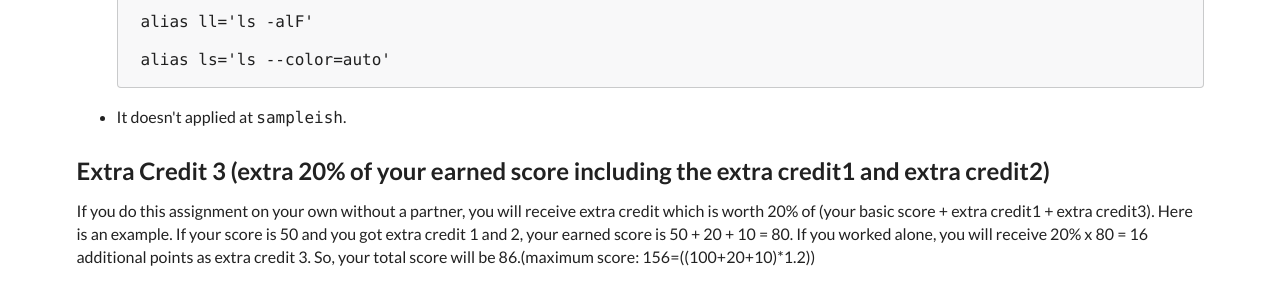
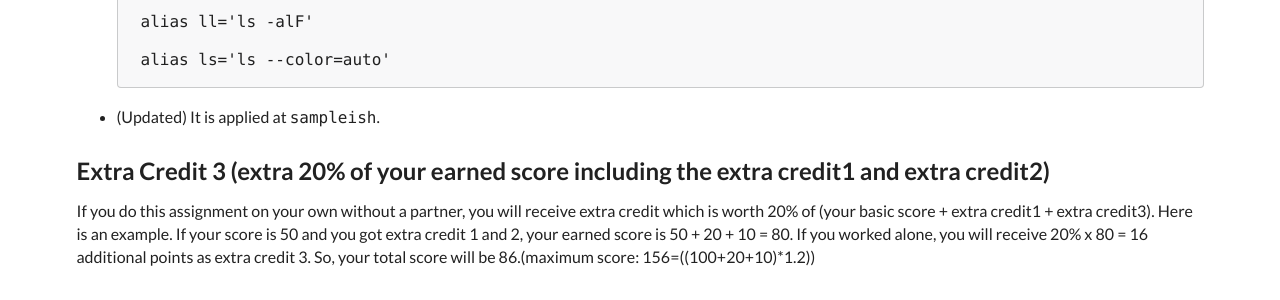
Before and after one commit to ee209-2020-fall/ee209-2020-fall, a Jekyll site: the page assignment/assignment5/assignment5.html, which Jekyll copies as it is, in a window 1280 px wide and 900 px high, scrolled down 4246 px. Shown: the part 153-453 px from the top of the window. Built offline with Jekyll 4.4.1, drawn with Linux system fonts in a browser that asks for light colours.

Commit message:
Update assignment5.html
update sampleish inform

```diff
--- a/assignment/assignment5/assignment5.html
+++ b/assignment/assignment5/assignment5.html
@@ -254,7 +254,7 @@
             <pre>alias ll='ls -alF'</pre>
             <pre>alias ls='ls --color=auto'</pre>
         </div>
-        <li>It doesn't applied at <code>sampleish</code>.</li>
+        <li>(Updated) It is applied at <code>sampleish</code>.</li>
     </ul>
 
     <h2>Extra Credit 3 (extra 20% of your earned score including the extra credit1 and extra credit2) </h2>
```
